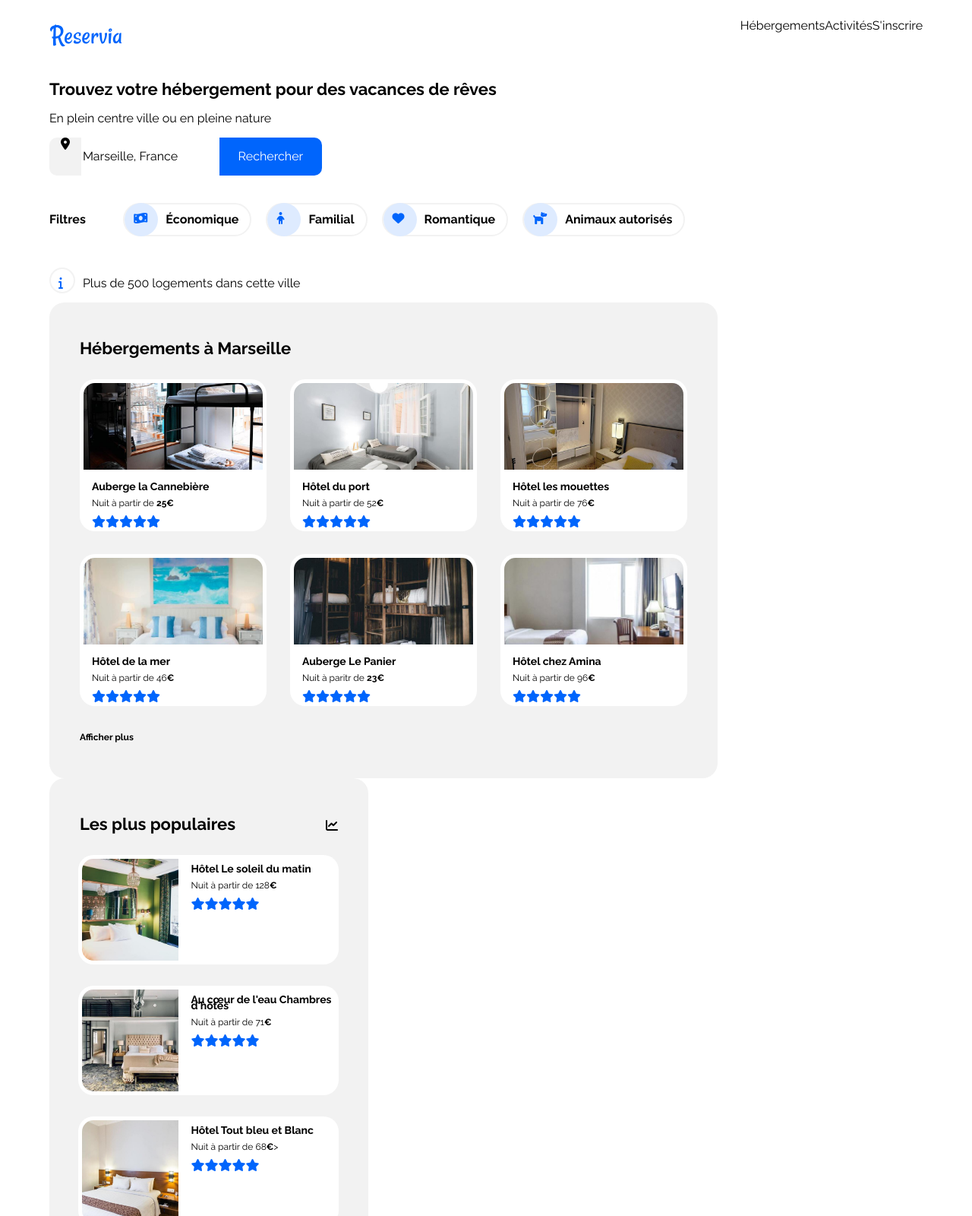
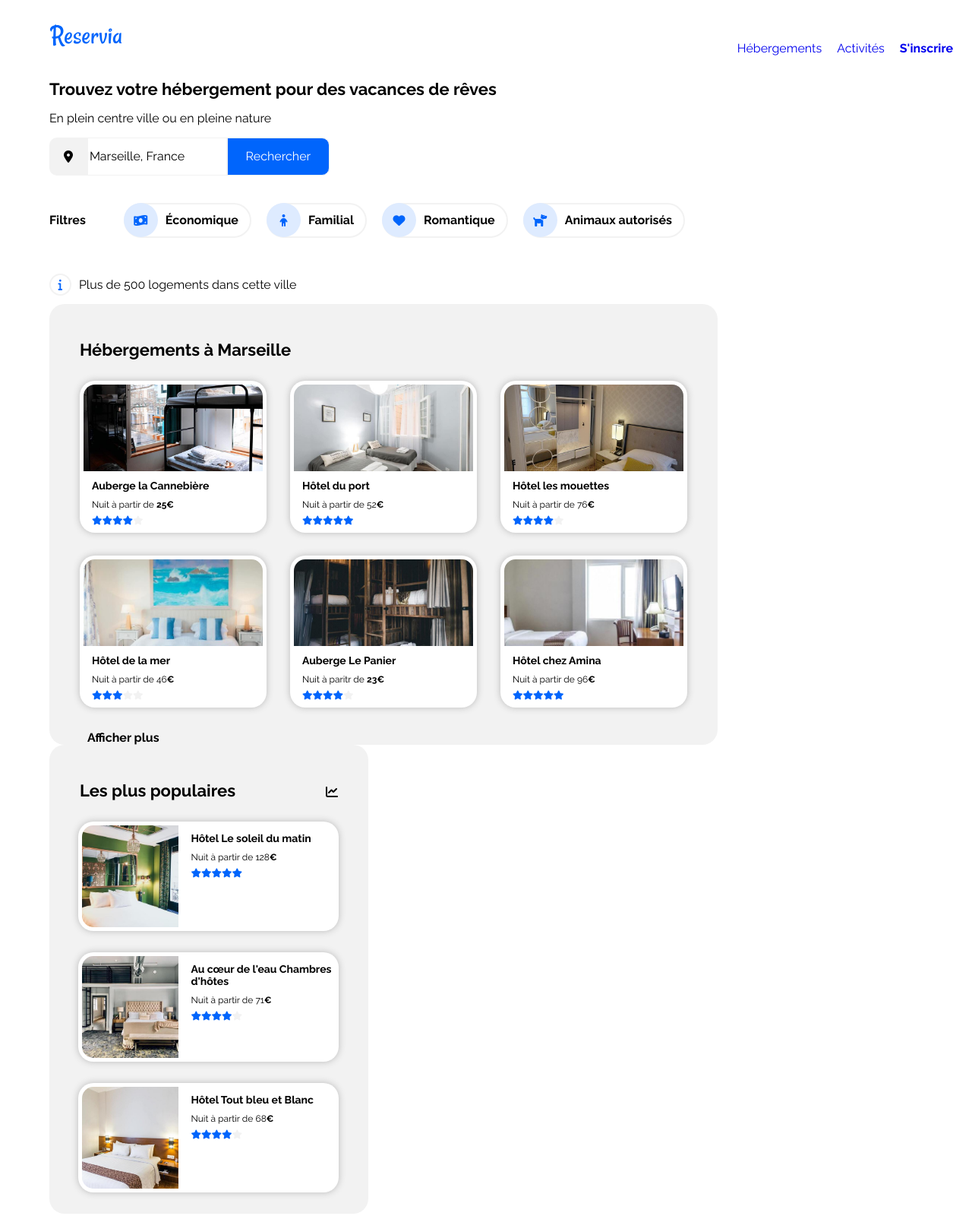
Before and after one commit to louis73530/BarkerLouis_2_15042021, a plain HTML site: page index.html in a window 1280 px wide. Shown: the top 1600 px of the page at 76% size. Drawn offline with Linux system fonts and the light colour scheme.

Commit message:
derniers ajouts de contenu html, mise en forme css pour affichage pc terminée (sauf petits détails), ajout de premiers medias queries

```diff
--- a/index.html
+++ b/index.html
@@ -9,15 +9,16 @@
     <script src="https://kit.fontawesome.com/42f5df73fd.js" crossorigin="anonymous"></script>
     <title>Réservia | Trouvez votre hébergement pour des vacances de rêves</title>
 </head>
+
 <body>
     <div id="header_sections">
         <header class="entete">
             <div class="logo_nav">
-                <nav>
-                    <ul class="les_boutons_nav">
-                            <li><a href="#hebergements_a_marseille">Hébergements</a></li> <!--faire le lien avec h2 section-->
-                            <li><a href="#activités_a_marseille">Activités</a></li> <!--faire le lien avec h2 section-->
-                            <li><a href="#">S'inscrire</a></li>
+                <nav class="menu_nav">
+                    <ul class="btn_nav">
+                            <li class="menu_hebergement"><a href="#hebergements_a_marseille">Hébergements</a></li> <!--faire le lien avec h2 section-->
+                            <li class="menu_activites"><a href="#activités_a_marseille">Activités</a></li> <!--faire le lien avec h2 section-->
+                            <li class="menu_inscription"><span class="inscription"><a href="#">S'inscrire</a></span></li>
                     </ul>
                 </nav>
                 <p><img src="Projet 2 - Reservia/images/logo/Reservia.svg" alt="logo Reservia"/></p>
@@ -33,29 +34,28 @@
             </form>
             <div class="filtres">
                 <h3>Filtres</h3>
-                    <ul class="les_boutons_filtres">
-
+                    <ul class="les_btn_filtres">
                             <li>
-                                <a class="bouton_filtres" href="#">
-                                    <i class="fas fa-money-bill-wave icone_filtre"></i>
+                                <a class="btn_filtres" href="#">
+                                    <i class="fas fa-money-bill-wave"></i>
                                     <p>Économique</p>
                                 </a>
                             </li>
                             <li>
-                                <a class="bouton_filtres" href="#">
-                                    <i class="fas fa-child icone_filtre"></i>
+                                <a class="btn_filtres" href="#">
+                                    <i class="fas fa-child"></i>
                                     <p>Familial</p>
                                 </a>
                             </li>
                             <li>
-                                <a class="bouton_filtres" href="#">
-                                    <i class="fas fa-heart icone_filtre"></i>
+                                <a class="btn_filtres" href="#">
+                                    <i class="fas fa-heart"></i>
                                     <p>Romantique</p>
                                 </a>
                             </li>
                             <li>
-                                <a class="bouton_filtres" href="#">
-                                    <i class="fas fa-dog icone_filtre"></i>
+                                <a class="btn_filtres" href="#">
+                                    <i class="fas fa-dog"></i>
                                     <p>Animaux autorisés</p>
                                 </a>
                             </li>
@@ -67,6 +67,7 @@
             </div>
         </header>
 
+        <main>
             <section class="les_hebergements">
                 <h2 id="hebergements_a_marseille">Hébergements à Marseille</h2>
                 <div class="cartes_des_hebergements">
@@ -81,7 +82,7 @@
                                             <i class="fas fa-star"></i>
                                             <i class="fas fa-star"></i>
                                             <i class="fas fa-star"></i>
-                                    <i class="fas fa-star"></i>
+                                            <i class="fas fa-star grise"></i>
                                         </div>
                     </div>
                         </a>
@@ -113,7 +114,7 @@
                                             <i class="fas fa-star"></i>
                                             <i class="fas fa-star"></i>
                                             <i class="fas fa-star"></i>
-                                    <i class="fas fa-star"></i>
+                                            <i class="fas fa-star grise"></i>
                                         </div>
                                 </div>
                         </a>
@@ -128,8 +129,8 @@
                                             <i class="fas fa-star"></i>
                                             <i class="fas fa-star"></i>
                                             <i class="fas fa-star"></i>
-                                    <i class="fas fa-star"></i>
-                                    <i class="fas fa-star"></i>
+                                            <i class="fas fa-star grise"></i>
+                                            <i class="fas fa-star grise"></i>
                                         </div>
                                 </div>
                         </a>
@@ -145,9 +146,9 @@
                                             <i class="fas fa-star"></i>
                                             <i class="fas fa-star"></i>
                                             <i class="fas fa-star"></i>
-                                    <i class="fas fa-star"></i>
-                                </div>
-                        </div>
+                                            <i class="fas fa-star grise"></i>
+
+                    </div>            </div>
                         </a>
                     </div>
                     <div class="carte">
@@ -177,6 +178,7 @@
                 </div>
                 <div class="cartes_des_plus_pop">
                     <div class="carte2">
+                        <a href="#">
                             <img class="photos_les_plus_pop" src="Projet 2 - Reservia/images/hebergements/4_small/emile-guillemot-Bj_rcSC5XfE-unsplash.jpg" alt="appartement de location" />
                                 <div class="nom_prix_note"> <!--div provisoire, a voir si même div que pour section1-->
                                     <h3>Hôtel Le soleil du matin</h3>
@@ -189,8 +191,10 @@
                                             <i class="fas fa-star"></i>
                                         </div>
                                 </div>
+                        </a>
                     </div>
                     <div class="carte2">
+                        <a href="#">
                             <img class="photos_les_plus_pop" src="Projet 2 - Reservia/images/hebergements/4_small/aw-creative-VGs8z60yT2c-unsplash.jpg" alt="appartement de location" />
                                 <div class="nom_prix_note"> <!--div provisoire, a voir si même div que pour section1-->
                                     <h3>Au cœur de l'eau Chambres d'hôtes</h3>
@@ -200,23 +204,26 @@
                                             <i class="fas fa-star"></i>
                                             <i class="fas fa-star"></i>
                                             <i class="fas fa-star"></i>
-                                    <i class="fas fa-star"></i>
+                                            <i class="fas fa-star grise"></i>
                                         </div>
                                 </div>
+                        </a>
                     </div>
                     <div class="carte2">
+                        <a href="#">
                             <img class="photos_les_plus_pop" src="Projet 2 - Reservia/images/hebergements/4_small/febrian-zakaria-sjvU0THccQA-unsplash.jpg" alt="appartement de location" />
                                 <div class="nom_prix_note"> <!--div provisoire, a voir si même div que pour section1-->
                                     <h3>Hôtel Tout bleu et Blanc</h3>
-                            <p>Nuit à partir de 68<strong>€</strong>></p>
+                                    <p>Nuit à partir de 68<strong>€</strong></p>
                                         <div class="etoiles">
                                             <i class="fas fa-star"></i>
                                             <i class="fas fa-star"></i>
                                             <i class="fas fa-star"></i>
                                             <i class="fas fa-star"></i>
-                                    <i class="fas fa-star"></i>
+                                            <i class="fas fa-star grise"></i>
                                         </div>
                                 </div>
+                        </a>
                     </div>
                 </div>
 
@@ -225,32 +232,53 @@
             <section class="les_activites">
                 <h2 id="activités_a_marseille">Activités à marseille</h2>
                 <div class="cartes_des_activites">
+                    <div class="act_col_1">
+                        <a href="#">
                             <div class="carte3">
                                 <img class="photos_activites photo_act_1" src="Projet 2 - Reservia/images/activites/4_small/reno-laithienne-QUgJhdY5Fyk-unsplash.jpg" alt="photo de paysage a marseille" />
                                 <h3>Vieux Port</h3>
                             </div>
+                        </a>
+                    </div>
+                    <div class="act_col_2_4">
+                        <a href="#">
                             <div class="carte3">
                                 <img class="photos_activites photo_act_2" src="Projet 2 - Reservia/images/activites/4_small/paul-hermann-QFTrLdQIRhI-unsplash.jpg" alt="photo de paysage a marseille" />
                                 <h3>Fort de Pomègues</h3>
                             </div>
+                        </a>
+                        <a href="#">
                             <div class="carte3">
                                 <img class="photos_activites photo_act_3" src="Projet 2 - Reservia/images/activites/4_small/kevin-hikari-rV_Qd1l-VXg-unsplash.jpg" alt="photo de paysage a marseille" />
                                 <h3>Îles du Frioul</h3>
                             </div>
+                        </a>
+                    </div>
+                    <div class="act_col_3">
+                        <a href="#">
                             <div class="carte3">
                                 <img class="photos_activites photo_act_4" src="Projet 2 - Reservia/images/activites/4_small/kilyan-sockalingum-NR8-cBCN3aI-unsplash.jpg" alt="photo de paysage a marseille" />
                                 <h3>Parc National des Calanques</h3>
                             </div>
+                        </a>
+                    </div>
+                    <div class="act_col_2_4">
+                        <a href="#">
                             <div class="carte3">
                                 <img class="photos_activites photo_act_5" src="Projet 2 - Reservia/images/activites/4_small/florian-wehde-xW9e8gdotxI-unsplash.jpg" alt="photo de paysage a marseille" />
                                 <h3>Notre-Dame-de-la-Garde</h3>
                             </div>
+                        </a>
+                        <a href="#">
                             <div class="carte3">
                                 <img class="photos_activites photo_act_6" src="Projet 2 - Reservia/images/activites/4_small/lena-paulin-wH2-EJoDcV0-unsplash.jpg" alt="photo de paysage a marseille" />
                                 <h3>Parc Longchamps</h3>
                             </div>
+                        </a>
+                    </div>
                 </div>
             </section>
+        <main>
     </div>
         <footer>
             <div class="les_listes_footer">
--- a/style.css
+++ b/style.css
@@ -5,12 +5,11 @@
 
 #header_sections
 {
-    display: flex;
-    justify-content: space-between;
-    flex-wrap: wrap;
+
     padding-left: 4.5%;
     padding-right: 4.5%;
 }
+
 
 /* ----- Header ----- */
 
@@ -28,16 +27,31 @@
     width: 100%;
     justify-content: space-between;
 }
-.les_boutons_nav
+.logo_nav nav
 {
+    padding-top: 30px;
+}
+.btn_nav
+{
+    width: 100%;
     display: flex;
-    flex-direction: row;
+    justify-content: space-between;
+    flex-wrap: wrap;
     list-style-type: none;
 }
-.les_boutons_nav a
+.btn_nav a
 {
     text-decoration: none;
-    color: black;
+}
+.inscription
+{
+    font-weight: 900;
+    color: #0065FC;
+}
+.btn_nav a:hover
+{
+    text-decoration: overline;
+    text-decoration-color: #0065FC;
 }
 h1
 {
@@ -50,12 +64,14 @@ h1
 }
 .barre_de_recherche i
 {
+    display: flex;
+    justify-content: center;
+    align-items: center;
     background-color: #F2F2F2;
     border-top-left-radius: 10px;
     border-bottom-left-radius: 10px;
+    width: 50px;
     height: 50px;
-    padding-left: 15px;
-    padding-right: 15px;
 
 }
 .btn_recherche
@@ -67,10 +83,10 @@ h1
     width: 135px;
     height: 50px;
 }
-input /* provisoire */
+input
 {
-    border: none; /* provisoire */
-    font-size: 16px; /* provisoire */
+    border: #F2F2F2 solid 1px;
+    font-size: 16px;
 }
 .filtres
 {
@@ -83,72 +99,83 @@ input /* provisoire */
 {
     font-size: 16px; /* provisoire */
 }
-.les_boutons_filtres
+.les_btn_filtres
 {
     width: 66%;
     display: flex;
+    flex-wrap: wrap;
     justify-content: space-around;
     list-style-type: none;
 }
-.les_boutons_filtres p
+.les_btn_filtres p
 {
     font-size: 16px;
     text-decoration: none;
     margin-left: 10px; /* provisoire */
 }
-.les_boutons_filtres a
+.les_btn_filtres a
 {
     display: flex;
     align-items: center;
     border: solid #F2F2F2 2px;
     border-radius: 30px;
     padding-right: 15px; /* provisoire */
-    height: 40px;
+    height: 42px;
     text-decoration: none;
     color: black;
     font-weight: 900;
 }
-.icone_filtre
+.btn_filtres i
 {
     display: flex;
     justify-content: center;
-    width: 20px;
-    height: 20px;
+    align-items: center;
     color: #0065FC;
     background: #DEEBFF;
-    padding: 12px;
     border-radius: 30px;
+    width: 45px;
+    height: 45px;
+    margin-left: -2px;
 }
-.bouton_filtres:hover
+.btn_filtres:hover
 {
     color: #0065FC;
     background-color: #F2F2F2;
+    box-shadow: 0 0 10px #d6d6d6;
 }
 .i_500_logements
 {
     display: flex;
     align-items: baseline;
 }
-.fa-info
+.i_500_logements i
 {
+    display: flex;
+    justify-content: center;
+    align-items: center;
     color: #0065FC;
-    width: 10px;
-    height: 10px;
-    padding: 10px;
-    border: solid #F2F2F2 2px; /* le border doit être un cercle */
+    width: 25px;
+    height: 25px;
+    border: solid #F2F2F2 2px;
     border-radius: 30px;
     margin-right: 10px;
+    font-size: 15px;
 }
 
 
 /* ----- Sections ----- */
 
 
+main
+{
+    display: flex;
+    justify-content: space-between;
+    flex-wrap: wrap;
+}
 h2
 {
     font-size: 22px;
     margin-top: 47px;
-    margin-left: 40px;
     margin-bottom: 28px;
 }
 
@@ -163,30 +190,40 @@ strong
 .nom_prix_note p
 {
     font-size: 12px;
+    line-height: 0.5;
 }
 .nom_prix_note
 {
     margin-left: 16px;
-    line-height: 0.5em; /* provisoire */
 }
 .etoiles
 {
     display: flex;
+    flex-direction: row;
+}
+.fa-star
+{
+    font-size: 12px; /* provisoire */
     color: #0065FC;
 }
-.gris
+.grise
 {
     color: #F2F2F2;
 }
 
+
 /* ----- Section1, Hébergements à Marseille ----- */
+
 
 .les_hebergements
 {
     width: 880px;
-    height: 626px;
     background: #F2F2F2;
     border-radius: 20px;
+}
+.les_hebergements h2,.les_plus_pop h2
+{
+    margin-left: 40px;
 }
 .cartes_des_hebergements
 {
@@ -198,13 +235,12 @@ strong
 }
 .carte
 {
-    display: flex;
-    flex-direction: column;
     background-color: rgb(255, 255, 255);
     border-radius: 20px;
     width: 246px;
     height: 200px;
     margin-bottom: 30px;
+    box-shadow: 0 0 10px #b9b9b9;
 }
 .carte a
 {
@@ -213,7 +249,7 @@ strong
 }
 .photos_hebergements
 {
-    margin: 5px 5px 0px 5px;
+    margin: 5px 5px -7px 5px; /* provisoire */
     width: 236px;
     height: 114px;
     border-top-left-radius: 15px;
@@ -222,9 +258,9 @@ strong
 }
 .afficher_plus
 {
-    margin-left: 40px;
+    margin-left: 50px;
     text-decoration: none;
-    font-size: 12px;
+    font-size: 16px;
     font-weight: 700;
     color: black;
 }
@@ -236,12 +272,10 @@ strong
 .les_plus_pop
 {
     width: 420px;
-    height: 626px;
     background: #F2F2F2;
     border-radius: 20px;
 }
-
-.les_plus_pop_icone
+.les_plus_pop_icone /* titre + icone */
 {
     display: flex;
     justify-content: space-between;
@@ -264,7 +298,7 @@ strong
     align-content: center;
     flex-wrap: wrap;
 }
-.carte2
+.carte2 a
 {
     display: flex;
     width: 343px;
@@ -272,25 +306,31 @@ strong
     background-color: rgb(255, 255, 255);
     border-radius: 20px;
     margin-bottom: 28px;
+    text-decoration: none;
+    color: black;
+    box-shadow: 0 0 10px #b9b9b9;
 }
+
 
 /* ----- Section3, Activités a Marseille ----- */
 
 
-.les_activites
-{
-    width: 1340px; /* provisoire */
-}
 .cartes_des_activites
 {
     display: flex;
     flex-wrap: wrap;
+    justify-content: space-between;
+}
+.cartes_des_activites a
+{
+    text-decoration: none;
+    color: black;
 }
 .carte3
 {
     border-radius: 20px;
-    box-shadow: rgba(0, 0, 0, 0.05) 1px 1px 1px 1px;
-    width: 302px;
+    box-shadow: 0 0 10px #b9b9b9;
+    min-width: 100%;
     height: 100%;
 }
 .carte3 h3
@@ -299,11 +339,26 @@ strong
     font-size: 14px;
     font-weight: 900;
 }
+.act_col_1
+{
+    width: 22%;
+}
+.act_col_2_4
+{
+    display: flex;
+    flex-direction: column;
+    justify-content: space-between;
+    width: 22%;
+}
+.act_col_3
+{
+    width: 22%;
+}
 .photos_activites
 {
     border-top-left-radius: 20px;
     border-top-right-radius: 20px;
-    width: 302px;
+    width: 100%;
     object-fit: cover;
 }
 .photo_act_1
@@ -333,13 +388,14 @@ strong
 footer
 {
     width: 100%;
-    height: 218px;
+    margin-top: 50px;
     background: #F2F2F2;
 }
 .les_listes_footer
 {
     display: flex;
     justify-content: space-between;
+    flex-wrap: wrap;
     width: 75%;
 }
 .liste_footer
@@ -365,3 +421,41 @@ footer
     text-decoration: none;
     color: black;
 }
+
+/* ----- Media queries -----*/
+
+
+@media screen and (max-width: 768px)
+{
+    #header_sections
+    {
+        padding-left: 0%;
+        padding-right: 0%;
+    }
+    .logo_nav
+    {
+        display: none; /* provisoire */
+    }
+    .cartes_des_activites
+    {
+        display: none; /* provisoire */
+    }
+    .les_hebergements
+    {
+        width: auto; /* provisoire */
+        background: none;
+    }
+    .cartes_des_hebergements
+    {
+        justify-content: center;
+    }
+    .les_plus_pop
+    {
+        order: -1;
+        border-radius: 0px;
+    }
+    .liste_footer
+    {
+        flex-direction: column;
+    }
+}
```
Lines whose indentation alone changed are shown as unchanged.
